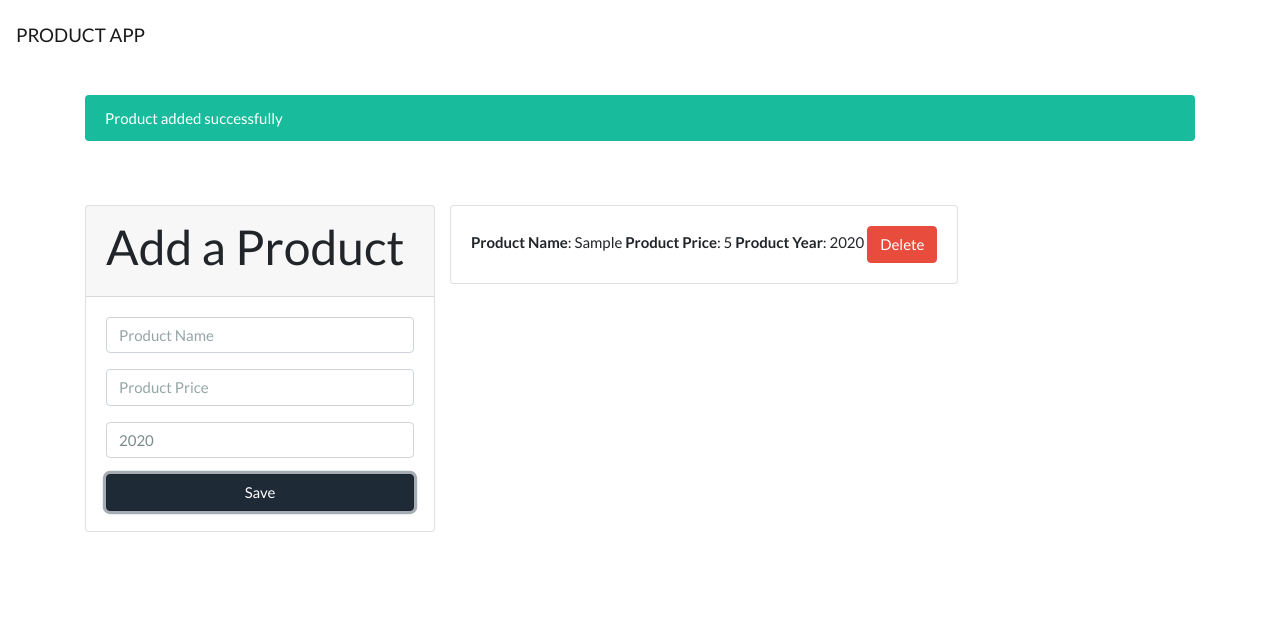
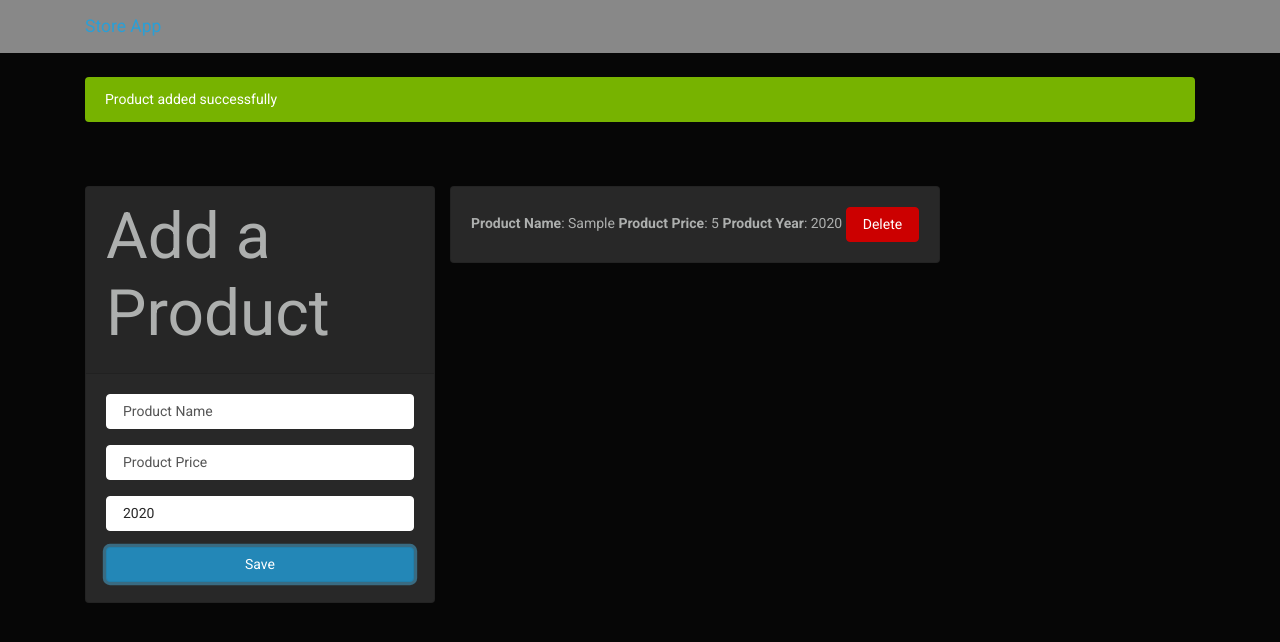
Before and after one commit to NeradoOne/jsProductApp, a plain HTML site: page index.html in a window 1280 px wide. Both pictures are taken after typing "Sample", "5" into the empty fields and a click on the input "Save". Drawn offline with nearby package versions, Linux system fonts and the light colour scheme.

Commit message:
se acomodo el navigation con el nombre de la app, se corrigio el conflicto con el js luego de cambiar el nav

```diff
--- a/app.js
+++ b/app.js
@@ -39,7 +39,7 @@ class UI {
     div.className = `alert alert-${cssClass} mt-4`;
     div.appendChild(document.createTextNode(message));
     //Sowing in DOM
-    const container = document.querySelector(".container");
+    const container = document.querySelector(".appcont");
     const app = document.querySelector("#app");
     container.insertBefore(div, app);
     setTimeout(function () {
--- a/index.html
+++ b/index.html
@@ -5,21 +5,22 @@
     <meta name="viewport" content="width=device-width, initial-scale=1.0" />
     <title>App</title>
     <!--BootstrapThemeCDN-->
-    <!-- <link rel="stylesheet" href="https://bootswatch.com/4/cyborg/bootstrap.min.css"> -->
-    <link
+    <link rel="stylesheet" href="https://bootswatch.com/4/cyborg/bootstrap.min.css">
+    <!-- <link
       rel="stylesheet"
-      href="https://bootswatch.com/4/flatly/bootstrap.min.css" />
+      href="https://bootswatch.com/4/flatly/bootstrap.min.css" /> -->
     <!--CustomCSS-->
-    <link rel="stylesheet" href="style.css" />
+  <link rel="stylesheet" href="style.css" />
   </head>
   <body>
     <!--Navigation-->
-    <nav class="navbar navbar-light bg-ligth">
-      <a href="#" class="navbar-brand">PRODUCT APP</a>
+    <nav class="navbar bg-light">
+      <div class="container">
+        <a href="#" class="navbar-brand">Store App</a>
+      </div>
     </nav>
-
-    <div class="container">
-      <!-- App -->
+    <!-- App -->
+    <div class="container appcont">
       <div id="app" class="row pt-5">
         <div class="col-md-4">
           <div class="card">
```
